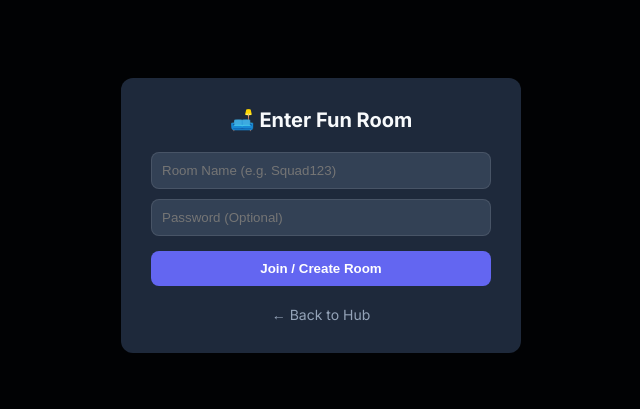
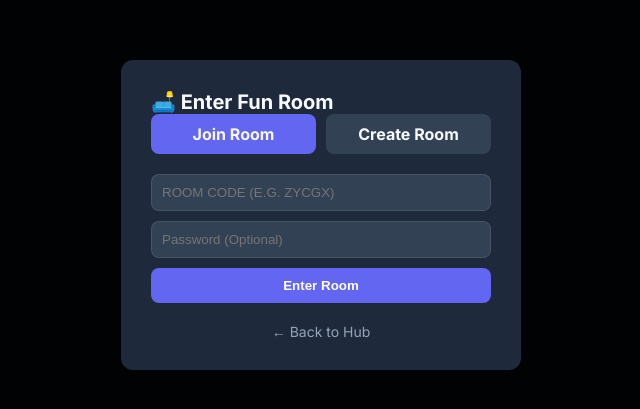
Before and after one commit to ftabhirams/thankyou-abhi, a website: page public/funroom/index.html in a window 1280 px wide. Shown: the part 185-594 px from the top of the page, without its empty margins (319-959 px from the left). Drawn offline with nearby package versions, Linux system fonts and the light colour scheme; no server answers.

Commit message:
Update index.html

```diff
--- a/public/funroom/index.html
+++ b/public/funroom/index.html
@@ -18,6 +18,13 @@
 
         #auth-overlay { position: fixed; top: 0; left: 0; width: 100%; height: 100%; background: rgba(0,0,0,0.9); z-index: 1000; display: flex; align-items: center; justify-content: center; }
         .auth-card { background: var(--bg-panel); padding: 30px; border-radius: 12px; width: 90%; max-width: 400px; text-align: center; }
+
+        /* Split Auth Styles */
+        .auth-section { display: none; flex-direction: column; gap: 10px; margin-top: 20px;}
+        .auth-section.active { display: flex; }
+        .auth-tabs { display: flex; gap: 10px; margin-bottom: 20px; }
+        .tab-btn { flex: 1; background: var(--bg-input); padding: 10px; cursor: pointer; border-radius: 8px; font-weight: bold;}
+        .tab-btn.active { background: var(--accent); }
 
         .app-container { display: flex; width: 100%; height: 100%; }
 
@@ -41,18 +48,24 @@
         .media-wrapper { flex-grow: 1; position: relative; background: #000; border-radius: 12px; overflow: hidden; box-shadow: 0 10px 15px -3px rgba(0, 0, 0, 0.5); }
         #yt-player, #html5-video { width: 100%; height: 100%; border: none; }
 
+        /* DRAGGABLE VIDEOS */
         .floating-videos {
-            position: absolute; top: 15px; right: 15px; display: flex; flex-direction: column; gap: 10px; z-index: 50; pointer-events: none;
+            position: absolute; top: 15px; right: 15px; display: flex; flex-direction: column; gap: 10px; z-index: 50;
+            cursor: grab; /* Shows it can be dragged */
         }
+        .floating-videos:active { cursor: grabbing; }
+
         .video-wrapper { position: relative; pointer-events: auto; }
         .video-wrapper video {
             width: 140px; height: 100px; object-fit: cover; background: #222;
             border-radius: 12px; border: 2px solid rgba(255,255,255,0.2); box-shadow: 0 4px 10px rgba(0,0,0,0.5);
+            pointer-events: none; /* Prevents video controls from blocking drag */
         }
 
+        input { padding: 10px; border-radius: 8px; border: 1px solid rgba(255,255,255,0.1); background: var(--bg-input); color: white; }
+        button { padding: 10px 15px; border-radius: 8px; border: none; background: var(--accent); color: white; font-weight: 600; cursor: pointer; }
         .control-group { display: flex; gap: 8px; margin-bottom: 10px; }
-        input { flex: 1; padding: 10px; border-radius: 8px; border: 1px solid rgba(255,255,255,0.1); background: var(--bg-input); color: white; }
-        button { padding: 10px 15px; border-radius: 8px; border: none; background: var(--accent); color: white; font-weight: 600; cursor: pointer; }
+        .control-group input { flex: 1;}
 
         .panel-section { background: rgba(0,0,0,0.2); border-radius: 12px; padding: 15px; display: flex; flex-direction: column; max-height: 50%; }
 
@@ -74,13 +87,31 @@
 </head>
 <body>
 
+    <!-- Split Room Entry Modal -->
     <div id="auth-overlay">
         <div class="auth-card">
-            <h2 style="justify-content: center; margin-bottom: 20px;">🛋️ Enter Fun Room</h2>
-            <input type="text" id="room-name" placeholder="Room Name (e.g. Squad123)" style="width: 100%; margin-bottom: 10px;">
-            <input type="password" id="room-pass" placeholder="Password (Optional)" style="width: 100%; margin-bottom: 15px;">
-            <button onclick="joinRoom()" style="width: 100%;">Join / Create Room</button>
-            <p id="auth-err" style="color: var(--danger); font-size: 13px; margin-top: 10px;"></p>
+            <h2>🛋️ Enter Fun Room</h2>
+
+            <div class="auth-tabs">
+                <div class="tab-btn active" id="tab-join" onclick="switchTab('join')">Join Room</div>
+                <div class="tab-btn" id="tab-create" onclick="switchTab('create')">Create Room</div>
+            </div>
+
+            <!-- Join Form -->
+            <div id="form-join" class="auth-section active">
+                <input type="text" id="join-room-code" placeholder="Room Code (e.g. ZYCGX)" style="width: 100%; text-transform: uppercase;">
+                <input type="password" id="join-room-pass" placeholder="Password (Optional)" style="width: 100%;">
+                <button onclick="joinRoom()" style="width: 100%;">Enter Room</button>
+            </div>
+
+            <!-- Create Form -->
+            <div id="form-create" class="auth-section">
+                <p style="font-size: 13px; color: var(--text-muted); margin: 0;">A random code will be generated for your friends.</p>
+                <input type="password" id="create-room-pass" placeholder="Set Password (Optional)" style="width: 100%;">
+                <button onclick="createRoom()" style="width: 100%; background: var(--secondary);">Create New Room</button>
+            </div>
+
+            <p id="auth-err" style="color: var(--danger); font-size: 13px; margin-top: 15px;"></p>
             <a href="/" style="display: block; margin-top: 20px; color: var(--text-muted); text-decoration: none; font-size: 14px;">← Back to Hub</a>
         </div>
     </div>
@@ -90,7 +121,7 @@
         <div class="main-stage">
             <div style="display: flex; justify-content: space-between; align-items: center;">
                 <h2>
-                    🛋️ Fun Room <span id="room-display-name" style="color: var(--text-muted); font-size: 14px; margin-left: 10px;"></span>
+                    🛋️ Fun Room <span id="room-display-name" style="background: rgba(255,255,255,0.1); padding: 4px 10px; border-radius: 6px; font-family: monospace; letter-spacing: 2px; font-size: 16px; margin-left: 10px;"></span>
                     <span id="host-badge" style="display: none; font-size: 12px; background: #eab308; color: #000; padding: 2px 8px; border-radius: 20px; margin-left: 10px;">👑 Host</span>
                 </h2>
                 <button class="icon-btn" onclick="toggleFullScreen()" title="Full Screen">⛶</button>
@@ -103,6 +134,7 @@
             </div>
 
             <div class="media-wrapper" id="media-wrapper">
+                <!-- Draggable Videos -->
                 <div class="floating-videos" id="video-grid">
                     <div class="video-wrapper">
                         <video id="my-video" muted autoplay playsinline></video>
```
